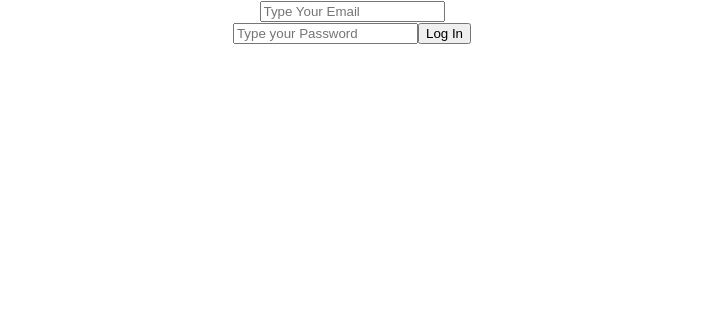
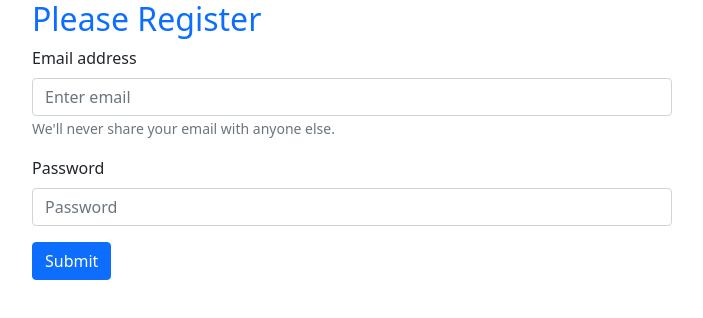
Before and after one commit to eliyas700/Email-Password-Authentication-By-firebase-M-57-, a React (Create React App) app: page / in a window 1280 px wide. Shown: the top 318 px of the page, without its empty margins (288-991 px from the left). Built offline with nearby package versions, Linux system fonts and the light colour scheme.

Commit message:
Create User by Using Own Email Address

```diff
--- a/src/App.css
+++ b/src/App.css
@@ -1,6 +1,4 @@
-.App {
-  text-align: center;
-}
+
 
 .App-logo {
   height: 40vmin;
--- a/src/App.js
+++ b/src/App.js
@@ -1,38 +1,61 @@
 import "./App.css";
-import { getAuth } from "firebase/auth";
+import "bootstrap/dist/css/bootstrap.min.css";
+import { createUserWithEmailAndPassword, getAuth } from "firebase/auth";
 import app from "./firebase.init";
+import { Button, Form } from "react-bootstrap";
+import { useState } from "react";
 const auth = getAuth(app);
 function App() {
+  const [email, setEmail] = useState("");
+  const [password, setPassword] = useState("");
   const getEmail = (event) => {
-    console.log(event.target.value);
+    setEmail(event.target.value);
   };
   const getPassword = (event) => {
-    console.log(event.target.value);
+    setPassword(event.target.value);
   };
   const getForm = (event) => {
-    console.log("Form submited");
+    createUserWithEmailAndPassword(auth, email, password)
+      .then((result) => {
+        const user = result.user;
+        console.log(user);
+      })
+      .catch((error) => {
+        console.error(error);
+      });
     event.preventDefault();
   };
   return (
     <div className="App">
-      <form onSubmit={getForm}>
-        <input
+      <div className="w-50 mx-auto">
+        <h2 className="text-primary">Please Register</h2>
+        <Form onSubmit={getForm}>
+          <Form.Group className="mb-3" controlId="formBasicEmail">
+            <Form.Label>Email address</Form.Label>
+            <Form.Control
               onBlur={getEmail}
               type="email"
-          name=""
-          placeholder="Type Your Email"
-          id=""
+              placeholder="Enter email"
             />
-        <br />
-        <input
+            <Form.Text className="text-muted">
+              We'll never share your email with anyone else.
+            </Form.Text>
+          </Form.Group>
+
+          <Form.Group className="mb-3" controlId="formBasicPassword">
+            <Form.Label>Password</Form.Label>
+            <Form.Control
               onBlur={getPassword}
               type="password"
-          name=""
-          id=""
-          placeholder="Type your Password"
+              placeholder="Password"
             />
-        <input type="submit" value="Log In" />
-      </form>
+          </Form.Group>
+
+          <Button variant="primary" type="submit">
+            Submit
+          </Button>
+        </Form>
+      </div>
     </div>
   );
 }
```
Lines whose indentation alone changed are shown as unchanged.
